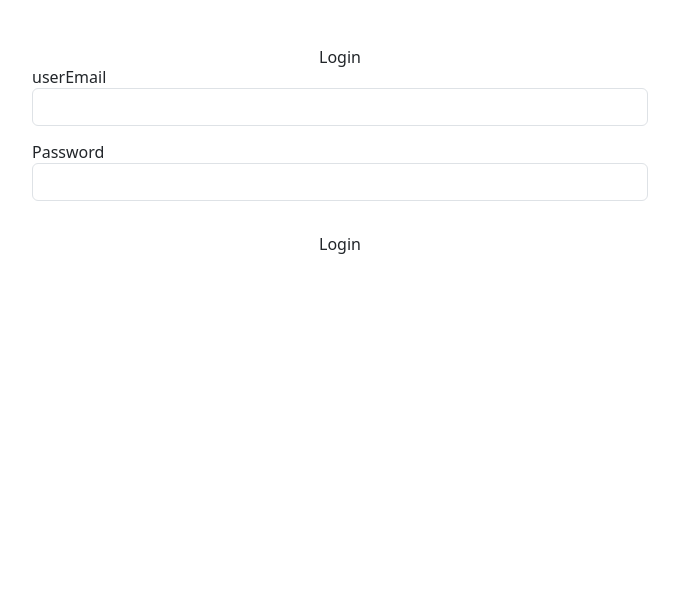
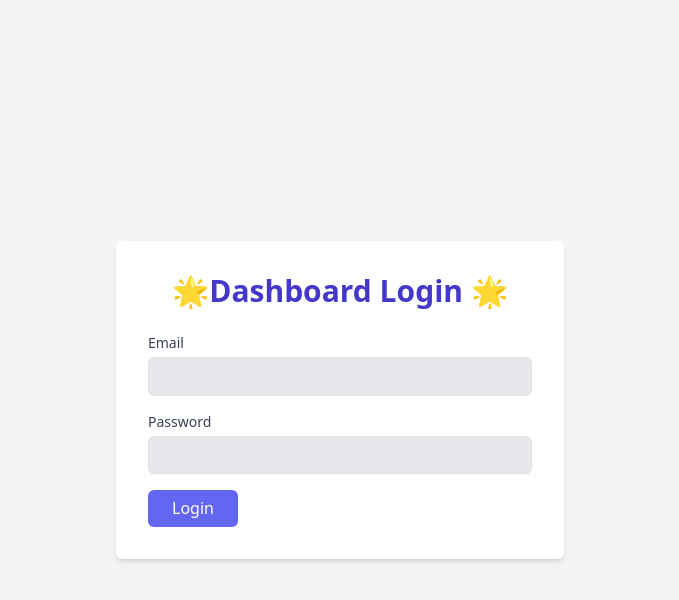
Before and after one commit to Ehabmoh23/dashboard-Seee7a, a React (Create React App) app: page / in a window 1280 px wide. Shown: the top 600 px of the page, without its empty margins (300-979 px from the left). Built offline with nearby package versions, Linux system fonts and the light colour scheme.

Commit message:
add cheanges

```diff
--- a/src/pages/Activities.jsx
+++ b/src/pages/Activities.jsx
@@ -448,7 +448,12 @@ console.log(previewImage);
 
 							<td>{hotel.address}</td>
 							<td>
-								{hotel.location}
+							<iframe
+ src={hotel.location} width="150"
+ height="100"
+allowfullscreen="" loading="lazy"
+referrerpolicy="no-referrer-when-downgrade">
+</iframe>
 							</td>
 							<td>
 								{hotel.email}
@@ -623,7 +628,14 @@ console.log(editpreviewImage);
 							<td>{hotell.visitName}</td>
 							<td>{hotell.phone}</td>
 							<td>{hotell.address}</td>
-							<td>{hotell.location}</td>
+							<td>
+							<iframe
+ src={hotell.location} width="150"
+ height="100"
+allowfullscreen="" loading="lazy"
+referrerpolicy="no-referrer-when-downgrade">
+</iframe>
+							</td>
 							<td>{hotell.email}</td>
 							<td>{hotell.price}</td>
 							<td>
--- a/src/pages/Loginn.jsx
+++ b/src/pages/Loginn.jsx
@@ -1,91 +1,98 @@
-
 import axios from 'axios';
 import { useFormik } from 'formik';
-import React, { useContext, useState } from 'react'
-import * as Yup from 'yup'
+import React, { useState } from 'react';
+import * as Yup from 'yup';
 import { useNavigate } from 'react-router-dom';
-export default function Loginn() {
+
+export default function Login() {
   let navigate = useNavigate();
 
   const [isLoading, setIsLoading] = useState(false);
   const [apiError, setApiError] = useState("");
-   // let{setToken} = useContext(tokenContext);
 
   function login(values) {
-
-      setIsLoading(true)
-      axios.post(`https://itigradiuation.onrender.com/user/login`, values).then((data) => {
-  console.log(data)
-        if (data.data.message == "Welcome") {
-
-          setIsLoading(false)
-          localStorage.setItem("token",data.data.token)
-
-          navigate("/hotels")
+    setIsLoading(true);
+    axios.post(`https://itigradiuation.onrender.com/user/login`, values)
+      .then((data) => {
+        if (data.data.message === "Welcome") {
+          setIsLoading(false);
+          localStorage.setItem("token", data.data.token);
+          navigate("/hotels");
         }
-      }).catch((err) => {
-        console.log(err)
-        setApiError(err.response.data.message)
-        setIsLoading(false)
       })
+      .catch((err) => {
+        setApiError(err.response.data.message);
+        setIsLoading(false);
+      });
   }
 
-
   const validationSchema = Yup.object({
-
-      email: Yup.string().email("Invalid Email").required("Email IS Required"),
-     // password: Yup.string().matches(/^[A-Z][a-z0-9]{3,8}$/, "Password Should Start With Captal").required("Password IS Required"),
-
-    })
+    email: Yup.string().email("Invalid Email").required("Email is required"),
+    password: Yup.string().required("Password is required"),
+  });
 
   let formik = useFormik({
     initialValues: {
-
       email: "",
       password: "",
-
     },
     validationSchema: validationSchema,
     onSubmit: (values) => {
-      login(values)
+      login(values);
     }
   });
+
   return (
-    <>
-    <div className='w-50 max-auto my-5 container'>
-    <h3 className='text-center'>Login</h3>
-    {apiError?<div className='alert alert-danger'>{apiError}</div>:""}
-    <form onSubmit={formik.handleSubmit}>
-
-      <div className="form-group mb-3">
-        <label htmlFor="userEmail">userEmail</label>
-        <input type="text" id='userEmail' className='form-control' onBlur={formik.handleBlur} name='email' value={formik.values.email} onChange={formik.handleChange} />
-        {formik.errors.email && formik.touched.email ? <div className='alert alert-danger'>
+    <div className='min-h-screen flex items-center justify-center bg-gray-100'>
+      <div className='max-w-md w-full mx-auto p-8 bg-white rounded-md shadow-md'>
+        <h3 className='text-3xl mb-4 text-center text-indigo-700 font-extrabold'>
+          🌟Dashboard Login 🌟
+        </h3>
+        {apiError ? <div className='bg-red-100 border border-red-400 text-red-700 px-4 py-3 mb-4 rounded'>
+          {apiError}
+        </div> : null}
+        <form onSubmit={formik.handleSubmit} className='space-y-4'>
+          <div>
+            <label htmlFor="userEmail" className='block text-sm font-medium text-gray-700'>Email</label>
+            <input
+              type="text"
+              id='userEmail'
+              className='mt-1 p-2 w-full border rounded-md bg-gray-200 text-gray-700'
+              onBlur={formik.handleBlur}
+              name='email'
+              value={formik.values.email}
+              onChange={formik.handleChange}
+            />
+            {formik.errors.email && formik.touched.email ? <div className='text-red-600 mt-1'>
               {formik.errors.email}
-        </div> : ""}
+            </div> : null}
           </div>
 
-      <div className="form-group mb-3">
-        <label htmlFor="password">Password</label>
-        <input type="password" id='password' className='form-control' onBlur={formik.handleBlur} name='password' value={formik.values.password} onChange={formik.handleChange} />
-        {formik.errors.password && formik.touched.password ? <div className='alert alert-danger'>
+          <div>
+            <label htmlFor="password" className='block text-sm font-medium text-gray-700'>Password</label>
+            <input
+              type="password"
+              id='password'
+              className='mt-1 p-2 w-full border rounded-md bg-gray-200 text-gray-700'
+              onBlur={formik.handleBlur}
+              name='password'
+              value={formik.values.password}
+              onChange={formik.handleChange}
+            />
+            {formik.errors.password && formik.touched.password ? <div className='text-red-600 mt-1'>
               {formik.errors.password}
-        </div> : ""}
+            </div> : null}
           </div>
 
-
-
-  <button type="submit" className="btn btn-default-outline d-block my-4 mx-auto ">
-      {isLoading ? <i className="fa fa-spin fa-spinner"></i> : <><i className="fa fa-edit"></i>Login </>}
-
+          <button
+            type="submit"
+            className='bg-indigo-500 hover:bg-indigo-600 text-white px-4 py-2 rounded-md transition-all duration-300 ease-in-out'
+            disabled={isLoading}
+          >
+            {isLoading ? <i className="fa fa-spin fa-spinner"></i> : "Login"}
           </button>
-
-
         </form>
       </div>
-
-
-
-</>
-  )
+    </div>
+  );
 }
--- a/src/pages/ReservesHotel.jsx
+++ b/src/pages/ReservesHotel.jsx
@@ -10,7 +10,7 @@ export default function ReservesHotel() {
 				'Authorization': 'Bearer ' + localStorage.getItem("token")
 			}
 		})
-		setHotels(res.data.reservations)
+		setHotels(res.data.hotelReserv)
 	}
     useEffect(() => {
 		getHotels()
--- a/src/pages/ReservitionCar.jsx
+++ b/src/pages/ReservitionCar.jsx
@@ -0,0 +1,57 @@
+import React from 'react'
+
+export default function ReservitionCar() {
+    const [hotels, setHotels] = useState([]);
+    async function getHotels() {
+		let res = await axios.get("https://itigradiuation.onrender.com/getReservations", {
+			headers: {
+				'Content-Type': 'application/json',
+				'Authorization': 'Bearer ' + localStorage.getItem("token")
+			}
+		})
+		setHotels(res.data.reservations)
+	}
+    useEffect(() => {
+		getHotels()
+	}, [])
+  return (
+    <div className="overflow-x-auto">
+				<table className="min-w-full bg-white rounded-lg">
+					<thead>
+						<tr>
+
+							<th className="px-4 py-2">User Name</th>
+							<th className="px-4 py-2">Hotel Name</th>
+							<th className="px-4 py-2">User Phone</th>
+							<th className="px-4 py-2">check In Date</th>
+							<th className="px-4 py-2">check Out Date</th>
+
+						</tr>
+					</thead>
+					<tbody>
+						{hotels.map((hotel, index) => (
+							<tr key={index}>
+
+								<td>
+									{hotel.user.userName}
+								</td>
+								<td>
+									{hotel.hotel.hotelName}
+								</td>
+
+								<td>{hotel.user.phone}</td>
+
+								<td>
+									{hotel.checkInDate}
+								</td>
+                                <td>
+									{hotel.checkOutDate}
+								</td>
+
+							</tr>
+						))}
+					</tbody>
+				</table>
+			</div>
+  )
+}
--- a/src/pages/ReservitionResturant.jsx
+++ b/src/pages/ReservitionResturant.jsx
@@ -10,7 +10,7 @@ export default function ReservitionResturant() {
 				'Authorization': 'Bearer ' + localStorage.getItem("token")
 			}
 		})
-		setHotels(res.data.reservations)
+		setHotels(res.data.restaurantReservations)
 	}
     useEffect(() => {
 		getHotels()
@@ -37,16 +37,16 @@ export default function ReservitionResturant() {
                         {hotel.user.userName}
                     </td>
                     <td>
-                        {hotel.restaurantReservations.restName}
+                        {hotel.restaurant.restName}
                     </td>
 
                     <td>{hotel.user.phone}</td>
 
                     <td>
-                        {hotel.checkInDate}
+                        {hotel.numberOfGuests}
                     </td>
                     <td>
-                        {hotel.checkOutDate}
+                        {hotel.reservationDate}
                     </td>
 
                 </tr>
--- a/src/pages/User.jsx
+++ b/src/pages/User.jsx
@@ -106,7 +106,7 @@ export default function User() {
 	// add admin
 
 	function addAdmin(id) {
-    axios.put(`https://itigradiuation.onrender.com/admin/add/${id}`,[], {
+		axios.put(`https://itigradiuation.onrender.com/admin/add/${id}`, [], {
 			headers: {
 				'Content-Type': 'application/json',
 				'Authorization': 'Bearer ' + localStorage.getItem("token")
@@ -131,7 +131,7 @@ function addAdmin(id) {
 	}
 
 	function removeAdmin(id) {
-    axios.put(`https://itigradiuation.onrender.com/admin/remove/${id}`,[], {
+		axios.put(`https://itigradiuation.onrender.com/admin/remove/${id}`, [], {
 			headers: {
 				'Content-Type': 'application/json',
 				'Authorization': 'Bearer ' + localStorage.getItem("token")
@@ -213,7 +213,7 @@ function removeAdmin(id) {
 
 		if (getHotels.length) getHotels();
 		if (getHotelssoft.length) getHotelssoft();
-	}, [getHotels,getHotelssoft,getAdmins]);
+	}, [getHotels, getHotelssoft, getAdmins]);
 
 	//start desgin
 	return (
@@ -269,7 +269,7 @@ function removeAdmin(id) {
 					</tbody>
 				</table>
 			</div>
-<hr/>
+			<hr />
 			<h1 className="text-2xl font-bold mb-4">all users</h1>
 
 			<div className="overflow-x-auto">
@@ -312,19 +312,37 @@ function removeAdmin(id) {
 										>
 											Trach
 										</button>
+
+										{
+
+											hotel.role == "user" ? (
 												<button
-											className="bg-blue-500 hover:bg-blue-600 text-white font-semibold py-2 px-4 rounded ml-2"
+													className="bg-green-500 hover:bg-blue-600 text-white font-semibold py-2 px-4 rounded ml-2"
 													onClick={() => addAdmin(hotel._id)}
 												>
 													Make Admin
 												</button>
+											) : (
+												<></>
+											)
+										}
 
+
+
+
+										{
+
+											hotel.role == "user" ? (
 												<button
-											className="bg-blue-500 hover:bg-blue-600 text-white font-semibold py-2 px-4 rounded ml-2"
+											className="bg-yellow-500 hover:bg-blue-600 text-white font-semibold py-2 px-4 rounded ml-2"
 											onClick={() => removeAdmin(hotel._id)}
 										>
 											Remove Admin
 										</button>
+											) : (
+												<></>
+											)
+										}
 
 									</div>
 								</td>
```
Lines whose indentation alone changed are shown as unchanged.
